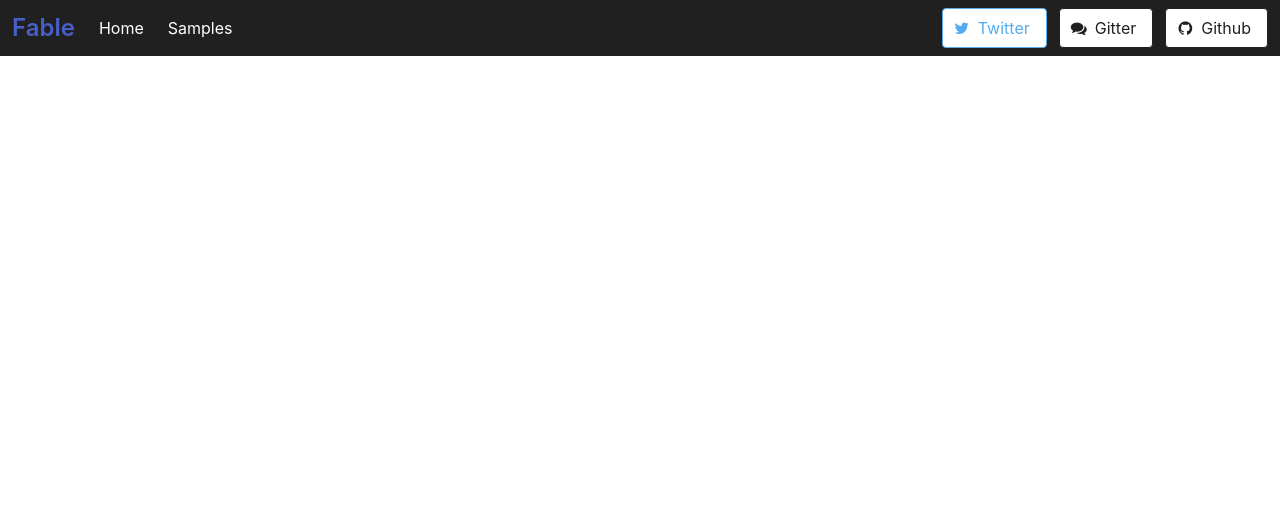
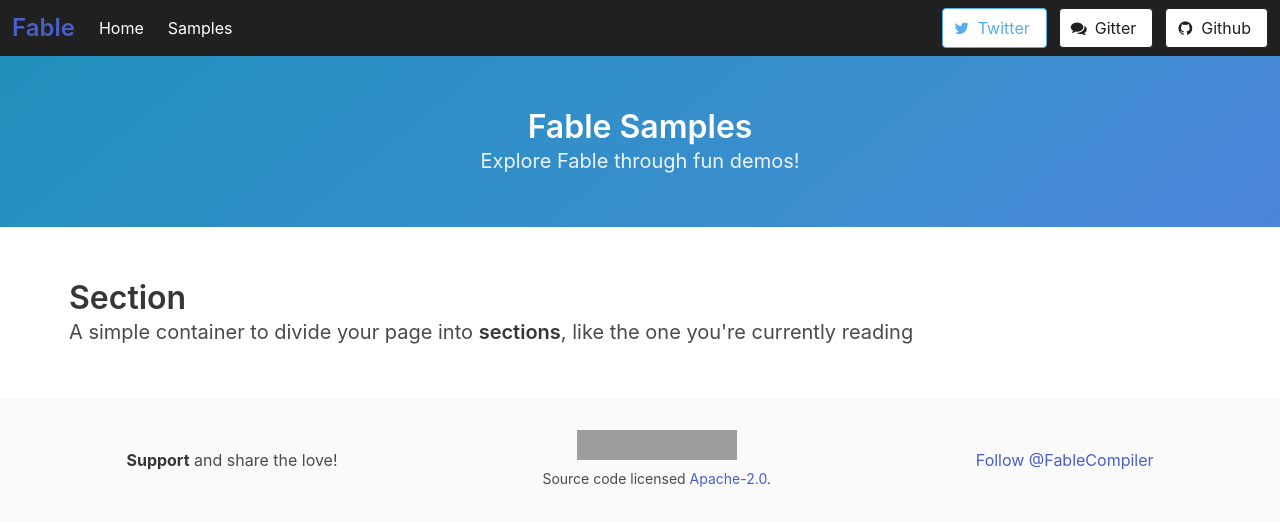
Before and after one commit to fable-compiler/samples-browser, a plain HTML site: page public/index.html in a window 1280 px wide. Drawn offline with nearby package versions, Linux system fonts and the light colour scheme; files that its build step writes are made by us from their sources; grey boxes are pictures that could not be loaded.

Commit message:
Add footer

```diff
--- a/public/css/main.less
+++ b/public/css/main.less
@@ -43,9 +43,17 @@
   padding: 5px;
 }
 
+.footer {
+  padding-top: 2rem;
+  padding-bottom: 2rem;
+}
+
+// body {
+//   font-family: 'Josefin Sans', sans-serif;
+// }
+
 // Needed otherwise iframes show a disabled scrollbar
-html,
-body {
+html, body {
   overflow-y: auto;
   overflow-x: hidden;
 }
--- a/public/index.html
+++ b/public/index.html
@@ -7,6 +7,7 @@
   <meta name="viewport" content="width=device-width, initial-scale=1">
   <link rel="shortcut icon" href="img/fable.ico" />
   <link rel="stylesheet" href="https://maxcdn.bootstrapcdn.com/font-awesome/4.6.3/css/font-awesome.min.css" />
+  <link rel="stylesheet" href="https://fonts.googleapis.com/css?family=Josefin+Sans:400,300,600,700|Roboto+Mono" />
   <link rel="stylesheet" href="https://cdnjs.cloudflare.com/ajax/libs/bulma/0.4.4/css/bulma.min.css" />
   <link rel="stylesheet" href="css/main.css" />
   <script src="https://cdn.polyfill.io/v2/polyfill.js?features=default,fetch"></script>
@@ -45,6 +46,40 @@
         </div>
       </div>
   </nav>
+  <section class="hero is-info is-bold">
+    <div class="hero-body">
+      <div class="container has-text-centered">
+        <h1 class="title">Fable Samples</h1>
+        <h2 class="subtitle">Explore Fable through fun demos!</h2>
+      </div>
+    </div>
+  </section>
+  <section class="section">
+    <div class="container">
+      <h1 class="title">Section</h1>
+      <h2 class="subtitle">
+        A simple container to divide your page into <strong>sections</strong>, like the one you're currently reading
+      </h2>
+    </div>
+  </section>
+  <footer class="footer">
+    <div class="level">
+      <div class="level-item">
+          <p><strong>Support</strong> and share the love!</p>
+      </div>
+      <div class="level-item has-text-centered">
+        <div>
+        <iframe class="github-btn" src="https://ghbtns.com/github-btn.html?user=fable-compiler&amp;repo=Fable&amp;type=star&amp;count=true&amp;size=large"
+        allowtransparency="true" frameborder="0" scrolling="0" width="160px" height="30px"></iframe>
+        <p><small>Source code licensed <a href="https://opensource.org/licenses/Apache-2.0">Apache-2.0</a>.</small></p>
+      </div>
+    </div>
+      <div class="level-item has-text-centered">
+        <a href="https://twitter.com/FableCompiler" class="twitter-follow-button" data-size="large" data-show-count="true">Follow @FableCompiler</a>
+        <script async src="//platform.twitter.com/widgets.js" charset="utf-8"></script>
+      </div>
+    </div>
+  </footer>
 
   <!--
     <h1>Samples list</h1>
```
Also changed, not shown: 1 other file.
